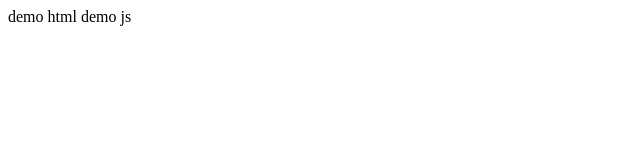
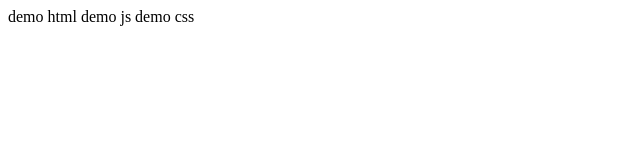
Before and after one commit to msinkeeva/demoRepository, a plain HTML site: page index.html in a window 1280 px wide. Shown: the full height of the page, 0-640 px from the left. Drawn offline with Linux system fonts and the light colour scheme.

Commit message:
html changes

```diff
--- a/index.html
+++ b/index.html
@@ -9,5 +9,6 @@
 <body>
     demo html
     demo js
+    demo css
 </body>
 </html>
```
